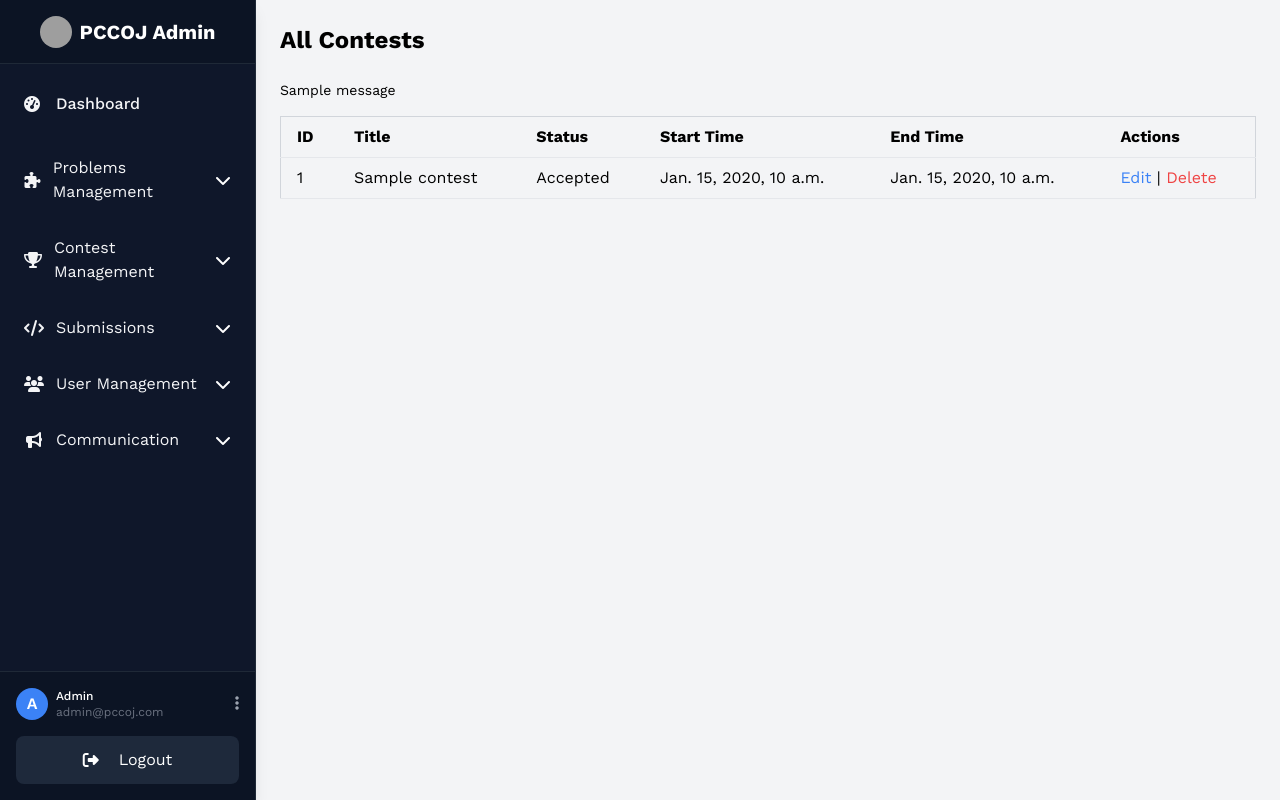
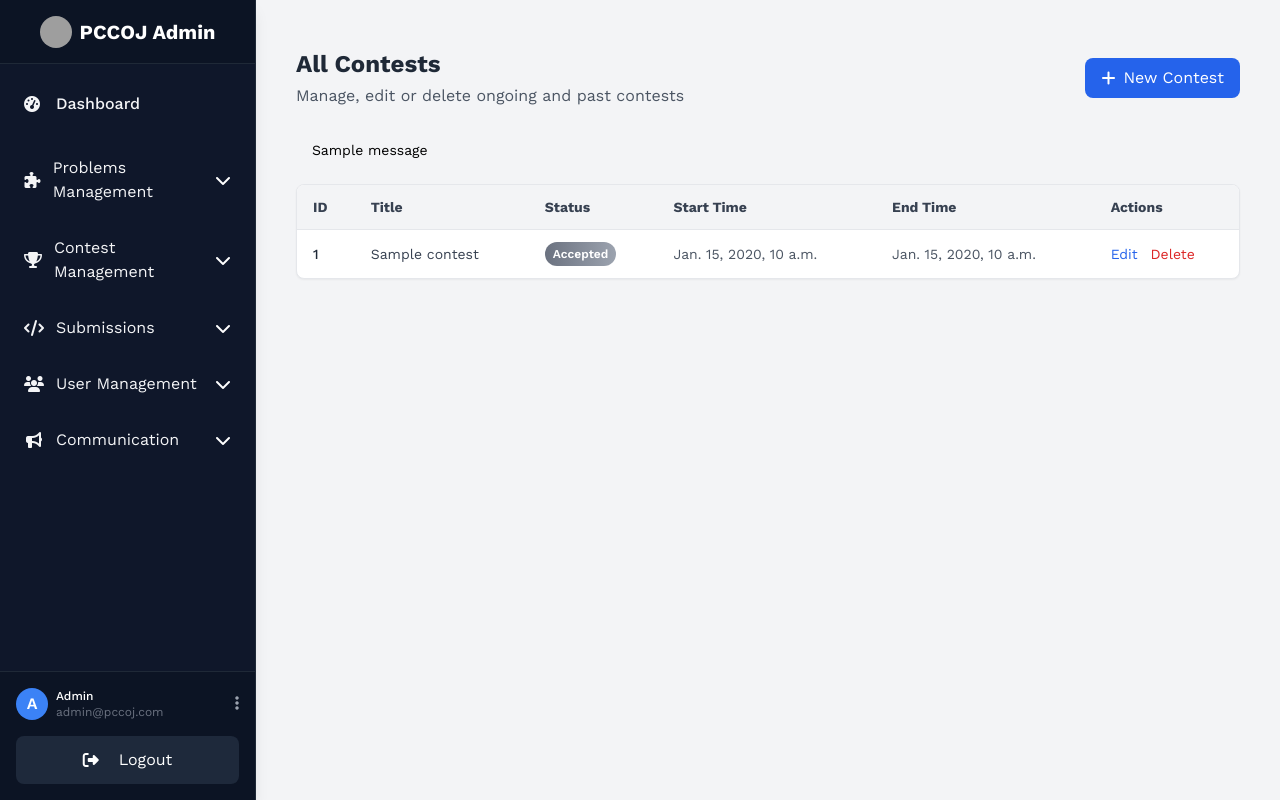
Before and after one commit to yeakiniqra/PCCOJ-An-Online-Judge, a Django app: template backend/templates/contest/allcontest.html in a window 1280 px wide. Run offline with Django 5.2, Linux system fonts and the light colour scheme; the template is opened without the code that fills it: most values are stand-ins (such as "Sample title", 1, 10 or a date in 2020); one stand-in notice (Sample message) is shown; some libraries are stand-ins or nearby versions; grey boxes are pictures that could not be loaded.

Commit message:
allcontest designing done

```diff
--- a/backend/templates/contest/allcontest.html
+++ b/backend/templates/contest/allcontest.html
@@ -3,40 +3,79 @@
 {% block title %}Admin-PCCOJ | All Contests{% endblock %}
 
 {% block content %}
-<h1 class="text-2xl font-bold mb-6">All Contests</h1>
+<div class="px-4 py-6">
+    <!-- Header -->
+    <div class="flex justify-between items-center mb-6">
+        <div>
+            <h1 class="text-2xl font-bold text-gray-800">All Contests</h1>
+            <p class="text-gray-600 mt-1">Manage, edit or delete ongoing and past contests</p>
+        </div>
+        <a href="{% url 'addcontest' %}" class="inline-flex items-center gap-2 px-4 py-2 bg-blue-600 text-white rounded-lg hover:bg-blue-700 transition">
+            <i class="fas fa-plus"></i> New Contest
+        </a>
+    </div>
 
+    <!-- Messages -->
     {% if messages %}
-        <ul class="mb-4">
+    <div class="mb-4">
         {% for message in messages %}
-                <li class="text-sm text-{{ message.tags }}-600">{{ message }}</li>
+        <div class="text-sm px-4 py-2 rounded bg-{{ message.tags }}-100 text-{{ message.tags }}-800">
+            {{ message }}
+        </div>
         {% endfor %}
-        </ul>
+    </div>
     {% endif %}
 
+
+
+
+
+
+
+
+
+
+    <!-- Contest Table -->
     {% if contests %}
-<div class="overflow-x-auto">
-    <table class="min-w-full border border-gray-300 text-left">
-        <thead class="bg-gray-100">
+    <div class="bg-white border border-gray-200 shadow-sm rounded-lg overflow-x-auto">
+        <table class="min-w-full text-sm text-left">
+            <thead class="bg-gray-100 border-b text-gray-700">
                 <tr>
-                <th class="px-4 py-2 border-b">ID</th>
-                <th class="px-4 py-2 border-b">Title</th>
-                <th class="px-4 py-2 border-b">Status</th>
-                <th class="px-4 py-2 border-b">Start Time</th>
-                <th class="px-4 py-2 border-b">End Time</th>
-                <th class="px-4 py-2 border-b">Actions</th>
+                    <th class="px-4 py-3">ID</th>
+                    <th class="px-4 py-3">Title</th>
+                    <th class="px-4 py-3">Status</th>
+                    <th class="px-4 py-3">Start Time</th>
+                    <th class="px-4 py-3">End Time</th>
+                    <th class="px-4 py-3">Actions</th>
                 </tr>
             </thead>
-        <tbody>
+            <tbody class="divide-y divide-gray-100">
                 {% for contest in contests %}
                 <tr class="hover:bg-gray-50">
-                <td class="px-4 py-2 border-b">{{ contest.id }}</td>
-                <td class="px-4 py-2 border-b">{{ contest.title }}</td>
-                <td class="px-4 py-2 border-b">{{ contest.status }}</td>
-                <td class="px-4 py-2 border-b">{{ contest.start_time }}</td>
-                <td class="px-4 py-2 border-b">{{ contest.end_time }}</td>
-                <td class="px-4 py-2 border-b">
-                    <a href="/contest/edit/{{ contest.id }}" class="text-blue-500 hover:underline">Edit</a> |
-                    <a href="/contest/delete/{{ contest.id }}" class="text-red-500 hover:underline" onclick="return confirm('Are you sure you want to delete this contest?');">Delete</a>
+                    <td class="px-4 py-3 font-medium text-gray-800">{{ contest.id }}</td>
+                    <td class="px-4 py-3 text-gray-700">{{ contest.title }}</td>
+                    <td class="px-4 py-3">
+                        <span class="inline-block px-2 py-1 rounded-full text-xs font-semibold
+                            {% if contest.status == 'ongoing' %}
+                                bg-gradient-to-r from-green-500 to-emerald-400 text-white
+                            {% elif contest.status == 'upcoming' %}
+                                bg-gradient-to-r from-blue-500 to-cyan-400 text-white
+                            {% elif contest.status == 'ended' %}
+                                bg-gradient-to-r from-purple-500 to-indigo-400 text-white
+                            {% else %}
+                                bg-gradient-to-r from-gray-500 to-gray-400 text-white
+                            {% endif %}">
+                            {{ contest.status }}
+                        </span>
+                    </td>
+                    <td class="px-4 py-3 text-gray-600">{{ contest.start_time }}</td>
+                    <td class="px-4 py-3 text-gray-600">{{ contest.end_time }}</td>
+                    <td class="px-4 py-3">
+                        <a href="/contest/edit/{{ contest.id }}" class="text-blue-600 hover:underline mr-2">Edit</a>
+                        <a href="/contest/delete/{{ contest.id }}" class="text-red-600 hover:underline"
+                            onclick="return confirm('Are you sure you want to delete this contest?');">
+                            Delete
+                        </a>
                     </td>
                 </tr>
                 {% endfor %}
@@ -44,6 +83,9 @@
         </table>
     </div>
     {% else %}
-<p class="text-gray-500">No contests available.</p>
+    <div class="mt-4 text-center text-gray-500 text-sm">
+        No contests available.
+    </div>
     {% endif %}
+</div>
 {% endblock %}
```
Also changed, not shown: backend/db.sqlite3, frontend/package-lock.json. Lines whose indentation alone changed are shown as unchanged.
